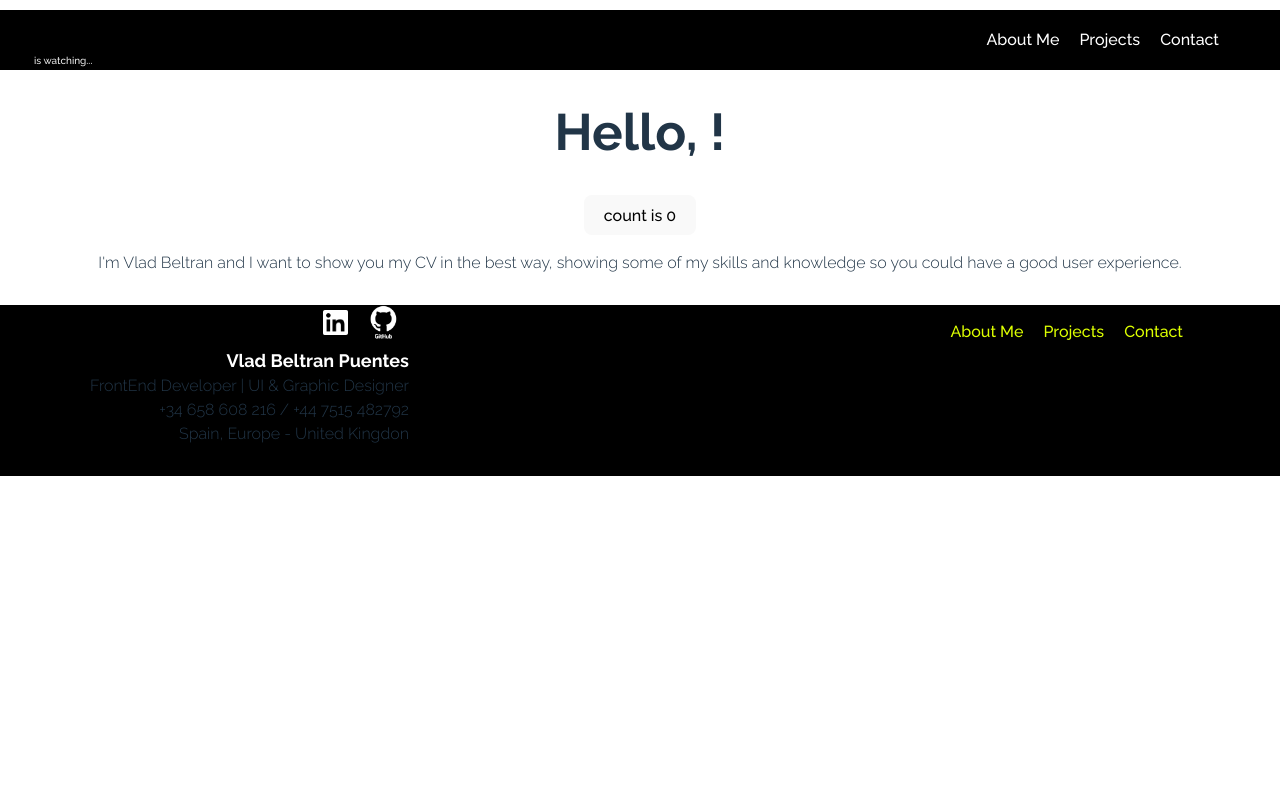
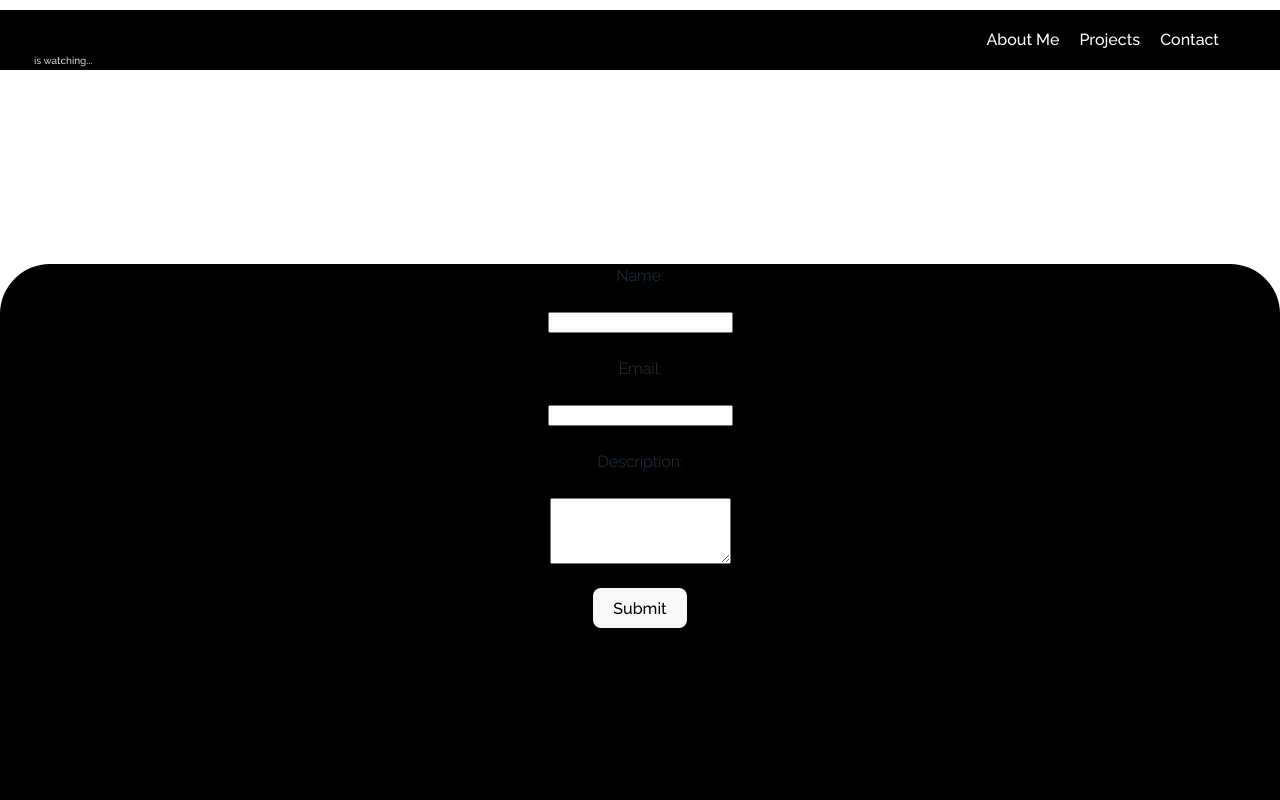
Before and after one commit to puentes-studio/myapp, a React (Vite) app: page /contact in a window 1280 px wide. Shown: the top 800 px of the page. Built offline with nearby package versions, Linux system fonts and the light colour scheme.

Commit message:
contact page

```diff
--- a/src/assets/pages/contact/Contact.css
+++ b/src/assets/pages/contact/Contact.css
@@ -1,13 +1,20 @@
-.cv-photo {
-    height: 7em;
-    padding: 1.5em;
-    will-change: filter;
-    transition: filter 300ms;
-    border-radius: 50%;
-  }
-  .cv-photo:hover {
-    filter: drop-shadow(0 0 2em #232323aa);
-  }
-  .cv-photot:hover {
-    filter: drop-shadow(0 0 2em #1c1c1caa);
-  }
+.contact-header {
+  background-color: white;
+
+  height: 40vh;
+}
+
+.form-title {
+  font-size: 50px;
+  color: yellow;
+}
+
+.form-container {
+  margin-top: -126px;
+  height: 70vh;
+  border-top-left-radius: 50px;
+  border-top-right-radius: 50px;
+  border-bottom-left-radius: 0;
+  border-bottom-right-radius: 0;
+  background-color: black;
+}
--- a/src/assets/pages/contact/Contact.jsx
+++ b/src/assets/pages/contact/Contact.jsx
@@ -1,28 +1,86 @@
-import { useState } from "react";
-
 import "./Contact.css";
 import Nav from "../../../components/nav/Nav";
 import Footer from "../../../components/footer/Footer";
-import { useName } from "../../../../Context/Name.Context";
+// import { useName } from "../../../../Context/Name.Context";
+import { useState } from "react";
 
 function Contact() {
-  const [count, setCount] = useState(0);
-  const { nameState } = useName();
+  // const [count, setCount] = useState(0);
+  // const { nameState } = useName();
+
+  const [formData, setFormData] = useState({
+    name: "",
+    email: "",
+    description: "",
+  });
+
+  const handleChange = (e) => {
+    setFormData({
+      ...formData,
+      [e.target.name]: e.target.value,
+    });
+  };
+
+  const handleSubmit = (e) => {
+    e.preventDefault();
+    // Handle form submission here
+    console.log(formData);
+  };
 
   return (
     <>
       <Nav />
-      <main>
-        <h1>Hello, {nameState.name}!</h1>
-        <div className="card">
-          <button onClick={() => setCount(count + 1)}>count is {count}</button>
-        </div>
-        <p className="read-the-docs">
-          I'm Vlad Beltran and I want to show you my CV in the best way, showing
-          some of my skills and knowledge so you could have a good user
-          experience.
-        </p>
-      </main>
+      <div className="contact-header">
+        {/* <h3 className="form-title">Contact me, {nameState.name}!</h3> */}
+        {/* <img
+          src={mobileIllustration}
+          className="home-photo"
+          alt="Home illustration"
+        /> */}
+      </div>
+
+      <div className="form-container">
+        <form onSubmit={handleSubmit}>
+          <label htmlFor="name">Name:</label>
+          <br />
+          <input
+            type="text"
+            id="name"
+            name="name"
+            value={formData.name}
+            onChange={handleChange}
+            required
+          />
+          <br />
+
+          <label htmlFor="email">Email:</label>
+          <br />
+          <input
+            type="email"
+            id="email"
+            name="email"
+            value={formData.email}
+            onChange={handleChange}
+            required
+          />
+          <br />
+
+          <label htmlFor="description">Description:</label>
+          <br />
+          <textarea
+            id="description"
+            name="description"
+            value={formData.description}
+            onChange={handleChange}
+            rows="4"
+            required
+          ></textarea>
+          <br />
+
+          <button type="submit">Submit</button>
+        </form>
+      </div>
+
       <Footer />
     </>
   );
--- a/src/assets/pages/home/Home.jsx
+++ b/src/assets/pages/home/Home.jsx
@@ -1,4 +1,4 @@
-import { useState } from "react";
+// import { useState } from "react";
 import { NavLink } from "react-router-dom";
 import mobileIllustration from "../../../assets/img/mobile-illustration.png";
 import "./Home.css";
```
